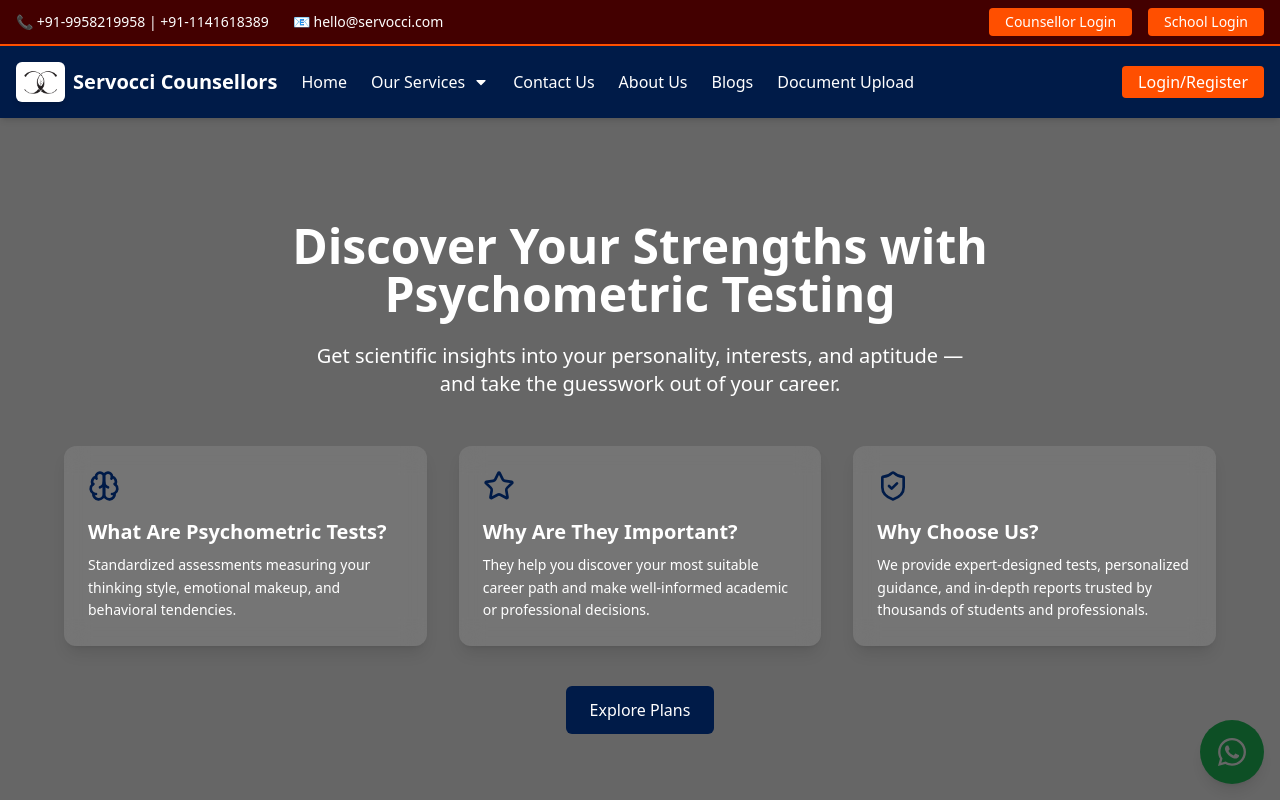
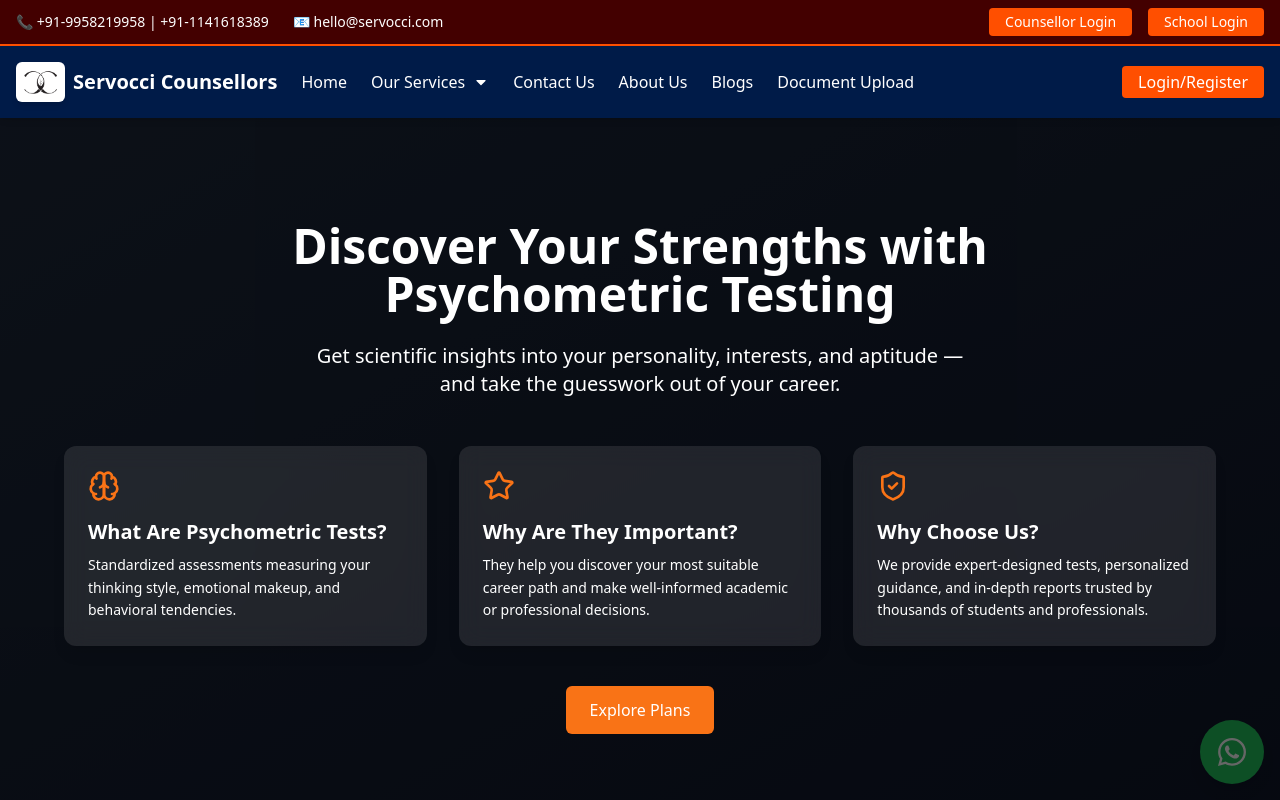
Before and after one commit to Shivamchawla02/servocci_main, a React (Vite) app: page /psychometric-tests in a window 1280 px wide. Shown: the top 800 px of the page. Built offline with nearby package versions, Linux system fonts and the light colour scheme.

Commit message:
Changed for speed

```diff
--- a/src/components/home/HomeTagLine.jsx
+++ b/src/components/home/HomeTagLine.jsx
@@ -34,7 +34,7 @@
     <section
       className="relative text-center pt-36 md:pt-48 pb-28 md:pb-40 bg-cover bg-center bg-no-repeat"
       style={{
-    backgroundImage: "url('/confusion.jpg')"
+        backgroundImage: "url('/confusion.jpg')",
       }}
     >
       {/* Overlay */}
@@ -57,7 +57,6 @@
           </span>
         </motion.h1>
 
-
         <motion.ul
           variants={itemVariants}
           className="mt-6 space-y-2 text-base md:text-lg text-left text-gray-100 max-w-xl mx-auto"
@@ -75,7 +74,7 @@
             Scientifically designed psychometric assessments
           </li>
         </motion.ul>
-{/* //remove hyperlink */}
+
         <motion.button
           variants={itemVariants}
           whileHover={{ scale: 1.08 }}
--- a/src/components/home/WhatAfter12th.jsx
+++ b/src/components/home/WhatAfter12th.jsx
@@ -24,7 +24,7 @@
           Let us help you explore your options and guide you to the perfect path forward.
         </motion.p>
 
-        {/* Bigger & Centered Image with animation */}
+        {/* Centered image with animation */}
         <motion.div
           className="flex justify-center mt-12"
           initial={{ opacity: 0, scale: 0.9 }}
--- a/src/components/psychometric/PsychometricIntro.jsx
+++ b/src/components/psychometric/PsychometricIntro.jsx
@@ -1,35 +1,10 @@
-import React, { useEffect, useRef } from "react";
+import React from "react";
 import { motion } from "framer-motion";
 import { Brain, Star, ShieldCheck } from "lucide-react";
 
 const PsychometricIntro = () => {
-  const videoRef = useRef(null);
-
-  useEffect(() => {
-    const playPromise = videoRef.current?.play();
-    if (playPromise !== undefined) {
-      playPromise.catch((error) => {
-        console.log("Autoplay prevented:", error);
-      });
-    }
-  }, []);
-
   return (
-    <section className="relative h-[90vh] overflow-hidden text-white">
-      {/* Background video
-      <video
-        ref={videoRef}
-        autoPlay
-        muted
-        loop
-        playsInline
-        preload="auto"
-        className="absolute inset-0 w-full h-full object-cover z-0"
-      >
-        <source src="/videos/psychometric-bg.mp4" type="video/mp4" />
-        Your browser does not support the video tag.
-      </video> */}
-
+    <section className="relative h-[90vh] overflow-hidden text-white bg-gradient-to-br from-[#1e293b] to-[#0f172a]">
       {/* Dark overlay */}
       <div className="absolute inset-0 bg-black bg-opacity-60 z-10" />
 
@@ -63,17 +38,17 @@
           }}
         >
           <Card
-            icon={<Brain className="text-primary h-8 w-8" />}
+            icon={<Brain className="text-orange-500 h-8 w-8" />}
             title="What Are Psychometric Tests?"
             description="Standardized assessments measuring your thinking style, emotional makeup, and behavioral tendencies."
           />
           <Card
-            icon={<Star className="text-primary h-8 w-8" />}
+            icon={<Star className="text-orange-500 h-8 w-8" />}
             title="Why Are They Important?"
             description="They help you discover your most suitable career path and make well-informed academic or professional decisions."
           />
           <Card
-            icon={<ShieldCheck className="text-primary h-8 w-8" />}
+            icon={<ShieldCheck className="text-orange-500 h-8 w-8" />}
             title="Why Choose Us?"
             description="We provide expert-designed tests, personalized guidance, and in-depth reports trusted by thousands of students and professionals."
           />
@@ -84,7 +59,7 @@
           initial={{ opacity: 0 }}
           animate={{ opacity: 1 }}
           transition={{ delay: 1.2 }}
-          className="mt-10 px-6 py-3 rounded-md bg-primary text-white font-medium hover:bg-primary/90 transition"
+          className="mt-10 px-6 py-3 rounded-md bg-orange-500 text-white font-medium hover:bg-orange-600 transition"
         >
           Explore Plans
         </motion.a>
--- a/src/pages/HomePage.jsx
+++ b/src/pages/HomePage.jsx
@@ -1,9 +1,8 @@
-// src/pages/HomePage.jsx
 import React from 'react';
 import TopNavbar from '../components/TopNavbar.jsx';
 import MainNavbar from '../components/MainNavbar.jsx';
 import HomeTagline from '../components/home/HomeTagLine.jsx';
-import OurServices from '../components/home/OurServices.jsx'
+import OurServices from '../components/home/OurServices.jsx';
 import FeaturedItemsSlider from '../components/home/FeaturedItemsSlider.jsx';
 import ChatBotIcon from '../components/ChatBotIcon.jsx';
 import WhatAfter12th from '../components/home/WhatAfter12th.jsx';
```
Also changed, not shown: src/pages/PsychometricTestPage.jsx (+9 -9 lines), public/studenthome.png (deleted), 1 other file (tests, documents, lock files or other folders). Lines whose indentation alone changed are shown as unchanged.
